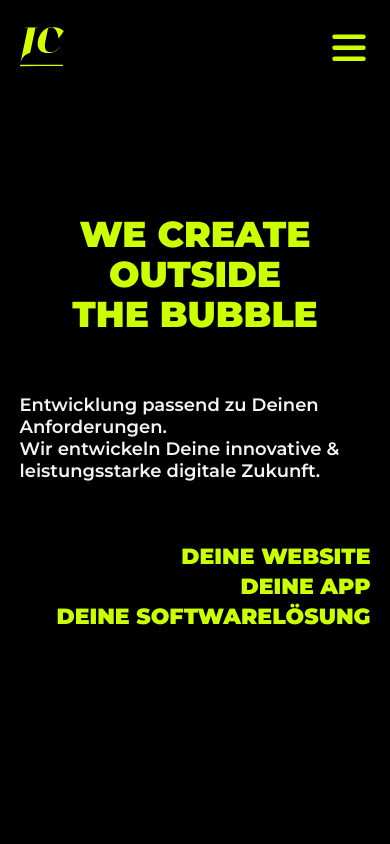
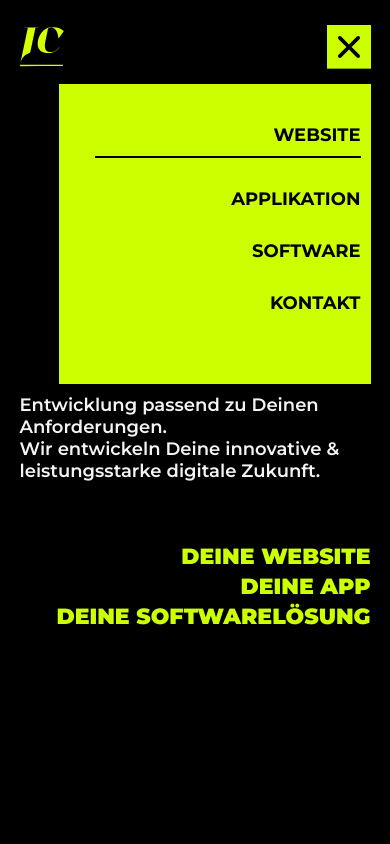
Before and after one commit to HemendraKhatik/jesamconsulting, a React (Create React App) app: page / in a window 390 px wide. Both pictures are taken after a click on the picture 348 px from the left and 47 px from the top of the page. Shown: the top 844 px of the page. Built offline with nearby package versions, Linux system fonts and the light colour scheme.

Commit message:
close icon or close navbar added

```diff
--- a/src/components/Header/index.js
+++ b/src/components/Header/index.js
@@ -1,13 +1,16 @@
-import React from "react";
+import React, { useState } from "react";
 import Style from "./index.module.css";
 import Logo from "../../assets/logo/logo.svg";
 import Hamburger from "../../assets/icons/hamburger.svg";
+import CloseIcon from "../../assets/icons/closeIcon.svg";
 
 export default function Header() {
+  const [isNavBarVisible, setIsNavBarVisible] = useState(false);
+
   return (
     <header className={Style.headerContainer}>
       <img src={Logo} alt="jesamconsulting logo" />
-      <nav>
+      <nav className={Style.nav}>
         <ul>
           <li>WEBSITE</li>
           <li>APPLIKATION</li>
@@ -15,7 +18,24 @@ export default function Header() {
           <li>KONTAKT</li>
         </ul>
       </nav>
-      <img className={Style.hamburger} src={Hamburger} alt="jesamconsulting hamburger" />
+
+      {isNavBarVisible && (
+        <nav className={Style.mobileNav}>
+          <ul>
+            <li className={Style.activemobilelink}>WEBSITE</li>
+            <li>APPLIKATION</li>
+            <li>SOFTWARE</li>
+            <li>KONTAKT</li>
+          </ul>
+        </nav>
+      )}
+
+      <img
+        onClick={() => setIsNavBarVisible(!isNavBarVisible)}
+        className={Style.hamburger}
+        src={isNavBarVisible ? CloseIcon : Hamburger}
+        alt="jesamconsulting hamburger"
+      />
     </header>
   );
 }
--- a/src/components/Header/index.module.css
+++ b/src/components/Header/index.module.css
@@ -17,11 +17,11 @@
 .hamburger {
   display: none;
 }
-.headerContainer nav {
+.nav {
   width: 60%;
 }
 
-.headerContainer nav ul {
+.nav ul {
   width: 100%;
   height: 100%;
   display: flex;
@@ -29,7 +29,7 @@
   list-style: none;
 }
 
-.headerContainer nav ul li {
+.nav ul li {
   margin: 0px 10px;
   font-family: Montserrat;
   font-size: 25px;
@@ -38,17 +38,53 @@
   cursor: pointer;
 }
 
+.mobileNav {
+  /* display: none; */
+  position: fixed;
+  top: 10vh;
+  right: 5%;
+  width: 80%;
+  height: 300px;
+  background-color: var(--primary-background);
+}
+
+.mobileNav ul {
+  width: 100%;
+  height: 100%;
+  padding: 10px;
+  padding-left: 36px;
+  list-style: none;
+}
+
+.mobileNav ul li {
+  font-family: Montserrat;
+  font-style: normal;
+  font-weight: bold;
+  font-size: 18px;
+  line-height: 22px;
+  text-align: right;
+  margin-top: 30px;
+  cursor: pointer;
+}
+.mobileNav ul li:hover {
+  opacity: 0.6;
+}
+
+.activemobilelink {
+  padding-bottom: 10px;
+  border-bottom: 2px solid black;
+}
 @media screen and (max-width: 834px) {
-  .headerContainer nav {
+  .nav {
     width: 70%;
   }
-  .headerContainer nav ul li {
+  .nav ul li {
     font-size: 18px;
   }
 }
 
 @media screen and (max-width: 400px) {
-  .headerContainer nav {
+  .nav {
     display: none;
   }
 
```
Also changed, not shown: src/assets/icons/closeIcon.svg (added).
